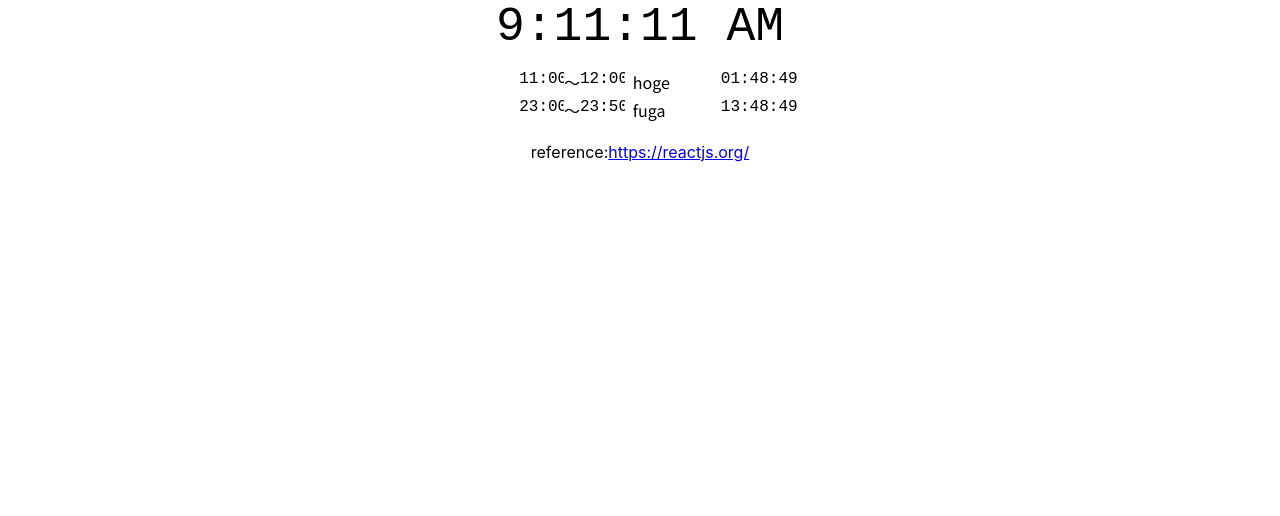
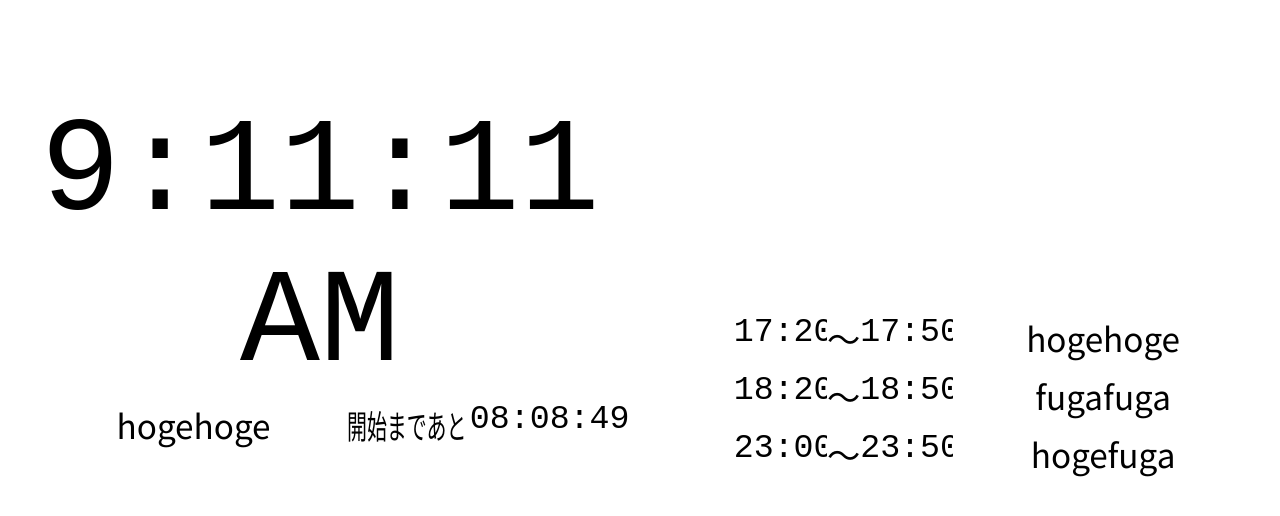
Before and after one commit to itanium-R/closche, a React (Create React App) app: page / in a window 1280 px wide. Shown: the top 516 px of the page. Built offline with nearby package versions, Linux system fonts and the light colour scheme; a web font is replaced by a local one.

Commit message:
update: PC用表示追加

```diff
--- a/src/App.css
+++ b/src/App.css
@@ -1,17 +1,48 @@
 @import url('https://fonts.googleapis.com/css?family=Noto+Sans+JP|Nova+Mono&display=swap');
+@media screen and (min-width: 120vh) {
+  .App{
+    font-size: 2.6vw !important;
+  }
 
-ul{
-  list-style-type: none
+  .clock {
+    position: absolute;
+    bottom:50vh;
+    left:0;
+    width:50vw;
+    font-size: 4em !important;
+  }
+
+  .doingAndNext{
+    position: absolute;
+    top:50vh;
+    left:0;
+    width:50vw;
+    vertical-align: top;
+  }
+
+  .approaching{
+    position: absolute;
+    top: 50vh;
+    transform: translateY(-50%);
+    right:0;
+    width:50vw;
+    max-height: 100vh;
+    overflow: hidden;
+  }
+}
+
+ul {
+  list-style-type: none;
+  margin: 0 auto;
 }
 
 .App {
   text-align: center;
+  font-size: 5vw;
 }
 
-
 code {
-  font-family: source-code-pro, Menlo, Monaco, Consolas, 'Courier New',
-    monospace;
+  font-family: source-code-pro, Menlo, Monaco, Consolas, 'Courier New', monospace;
 }
 
 .sched {
@@ -26,6 +57,7 @@ code {
   font-weight: 100;
   font-family: 'Nova Mono', monospace;
 }
+
 .tHM {
   width: 2.8em;
   font-family: 'Nova Mono', monospace;
@@ -37,7 +69,21 @@ code {
 }
 
 .title {
-  width: 5em;
+  width: 8em;
   padding: 0 0.5em;
   font-family: 'Noto Sans JP', sans-serif;
+  text-align: center !important;
 }
+
+.suffix {
+  width: 6em;
+  margin: 0 -1.1em;
+  transform: scaleX(0.6);
+  font-family: 'Noto Sans JP', sans-serif;
+}
+
+.dMark {
+  width: 0.2em;
+  margin: 0 0.3em;
+  transform: scale(2, 1.5);
+}
--- a/src/App.js
+++ b/src/App.js
@@ -1,6 +1,5 @@
 import React from 'react';
-import GlobalStyle from './grobalStyles';
-import Clock from './compornents/cloScheApp';
+import CloSche from './compornents/cloScheApp';
 import './App.css';
 
 
@@ -8,10 +7,7 @@ import './App.css';
 function App() {
   return (
     <div className="App">
-      <GlobalStyle/>
-      <Clock />
-
-      <p>reference:<a href="https://reactjs.org/">https://reactjs.org/</a></p>
+      <CloSche />
     </div>
   );
 }
--- a/src/compornents/scheduleList.js
+++ b/src/compornents/scheduleList.js
@@ -3,31 +3,32 @@ import React from 'react';
 class ScheduleList extends React.Component {
   constructor(props) {
     super(props);
-    let schedules = [{text:"hoge",st:{h:11,m:0},en:{h:12,m:0}},{text:"fuga",st:{h:23,m:0},en:{h:23,m:50}}];
-    this.state = {schedules: schedules, apprNum: 3};
+    let schedules = [{ text: "hogehoge", st: { h: 17, m: 20 }, en: { h: 17, m: 50 } }, { text: "fugafuga", st: { h: 18, m: 20 }, en: { h: 18, m: 50 } }, { text: "hogefuga", st: { h: 23, m: 0 }, en: { h: 23, m: 50 } }];
+    this.state = { schedules: schedules, apprNum: 3 };
     // let startDate = props.now.getDate();
   }
 
-  zeroPad(num, len){
+  zeroPad(num, len) {
     let rslt = "";
-    for(let i = 0; i < len; i += 1) rslt += "0";
+    for (let i = 0; i < len; i += 1) rslt += "0";
     return (rslt + num).slice(-len);
   };
 
   parseTimeStr(time) {
     return this.zeroPad(time.h, 2) + ":" + this.zeroPad(time.m, 2);
   }
+
   parseFullTimeStr(time) {
     return this.zeroPad(time.h, 2) + ":" +
       this.zeroPad(time.m, 2) + ":" +
       this.zeroPad(time.s, 2);
   }
 
-  calcMinDiff(t1,t2){
+  calcMinDiff(t1, t2) {
     return (((t1.h - t2.h) * 60) + (t1.m - t2.m));
   }
 
-  calcTimeDiff(t1,t2){
+  calcTimeDiff(t1, t2) {
     t1.s = t1.s || 0;
     t2.s = t2.s || 0;
     let remSec = (((t1.h - t2.h) * 60 * 60) +
@@ -47,28 +48,60 @@ class ScheduleList extends React.Component {
       m: this.props.now.getMinutes(),
       s: this.props.now.getSeconds(),
     };
+    let doing = [], next = [];
     let approaching = [];
     let cnt = 0;
-    for(let s of this.state.schedules){
-      if(this.calcMinDiff(s.st,now) > 0){
+    for (let s of this.state.schedules) {
+      if (this.calcMinDiff(s.st, now) > 0) {
+        s.isDoing = false;
+        if (cnt === 0) next.push(s);
         approaching.push(s);
         cnt += 1;
+      } else {
+        if (this.calcMinDiff(s.en, now) > 0) {
+          s.isDoing = true;
+          approaching.push(s);
+          doing.push(s);
         }
-      if(cnt >= this.state.apprNum) break;
+      }
+      if (cnt >= this.state.apprNum) break;
     }
     return (
+      <div>
+        <div className="doingAndNext">
+          <ul className="nopoint">
+            {doing.map(a => (
+              <li key={this.parseTimeStr(a.st)}>
+                <span className="sched title">{a.text}</span>
+                <span className="sched suffix">終了まであと</span>
+                <span className="sched tHMS">{this.calcTimeDiff(a.en, now)}</span>
+              </li>
+            ))}
+          </ul>
+          <ul className="nopoint">
+            {next.map(a => (
+              <li key={this.parseTimeStr(a.st)}>
+                <span className="sched title">{a.text}</span>
+                <span className="sched suffix">開始まであと</span>
+                <span className="sched tHMS">{this.calcTimeDiff(a.st, now)}</span>
+              </li>
+            ))}
+          </ul>
+        </div>
+        <div className="approaching">
           <ul className="nopoint">
             {approaching.map(a => (
               <li key={this.parseTimeStr(a.st)}>
+                {a.isDoing ? <span className="sched dMark">■</span> : <span className="sched dMark">　</span>}
                 <span className="sched tHM">{this.parseTimeStr(a.st)}</span>
                 <span className="sched">～</span>
                 <span className="sched tHM">{this.parseTimeStr(a.en)}</span>
                 <span className="sched title">{a.text}</span>
-            <span className="sched tHMS">{this.calcTimeDiff(a.st,now)}</span>
               </li>
-
             ))}
           </ul>
+        </div>
+      </div>
     );
   }
 }
```
Lines whose indentation alone changed are shown as unchanged.
